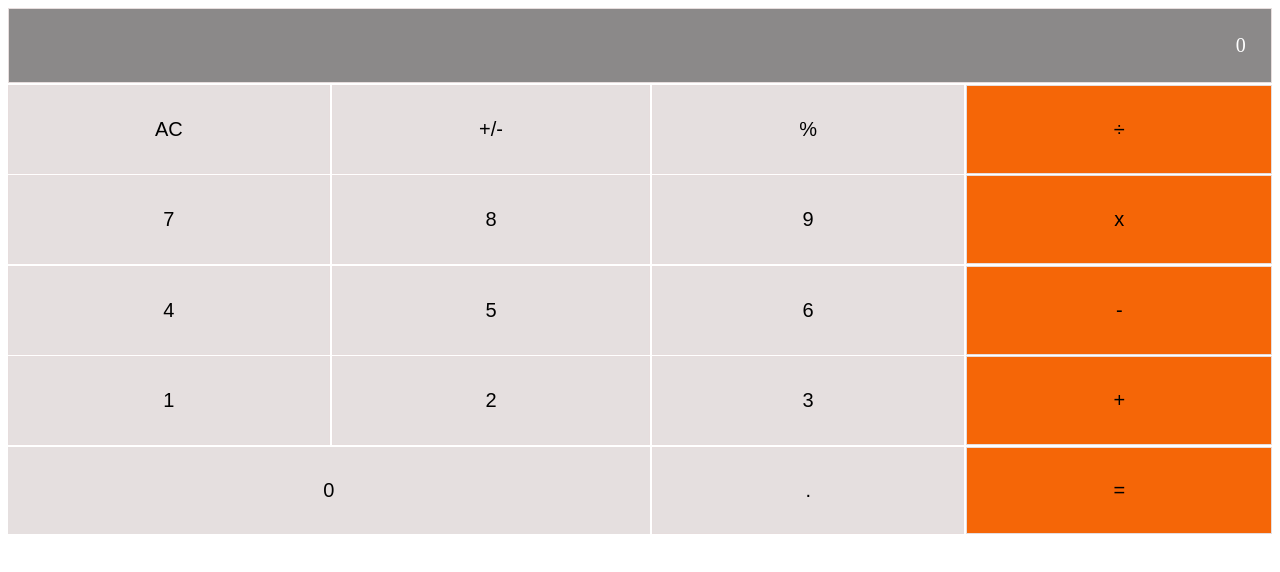
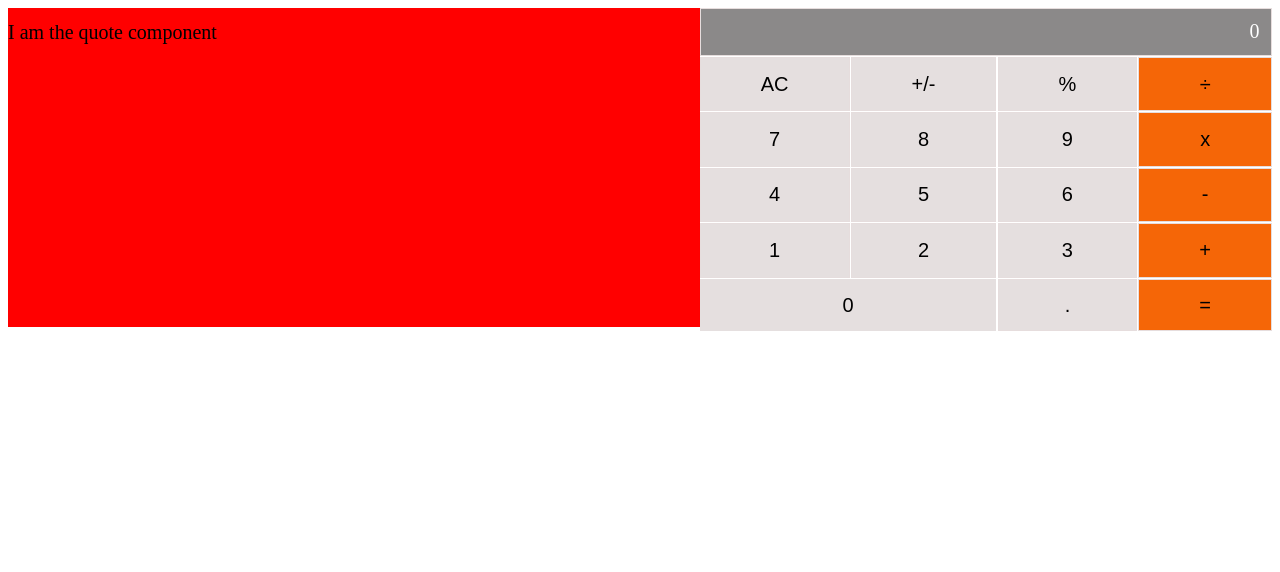
Before and after one commit to Graciano1997/math_magicians, a React (Create React App) app: page / in a window 1280 px wide. Shown: the top 572 px of the page. Built offline with nearby package versions, Linux system fonts and the light colour scheme.

Commit message:
Import the new component into your main component (next to the Calculator)

```diff
--- a/src/App.css
+++ b/src/App.css
@@ -37,6 +37,12 @@ button {
   background: #c5b7b771;
   border: transparent;
   cursor: pointer;
+  transition: all 0.5s 1s;
+}
+
+button:hover{
+  border: 1px solid rgb(97, 94, 94);
+  box-shadow: 0.2px 0.2px 4px black;
 }
 
 .thin {
@@ -51,3 +57,13 @@ button {
   color: white;
   padding: 2%;
 }
+
+.quoteContainer {
+  background: red;
+}
+
+.main {
+  display: grid;
+  grid-template-columns: auto auto;
+  grid-template-rows: auto;
+}
--- a/src/App.js
+++ b/src/App.js
@@ -1,9 +1,16 @@
 import './App.css';
 import Calculator from './components/Calculator';
+import Quotes from './components/Quotes';
 
 function App() {
   return (
-    <Calculator />
+    <>
+      <div className="main">
+        <Quotes />
+        <Calculator />
+      </div>
+
+    </>
   );
 }
 
--- /dev/null
+++ b/src/components/Quotes.js
@@ -0,0 +1,7 @@
+const Quotes = () => (
+  <div className="quoteContainer">
+    <h1>I am the quote component</h1>
+  </div>
+);
+
+export default Quotes;
```
